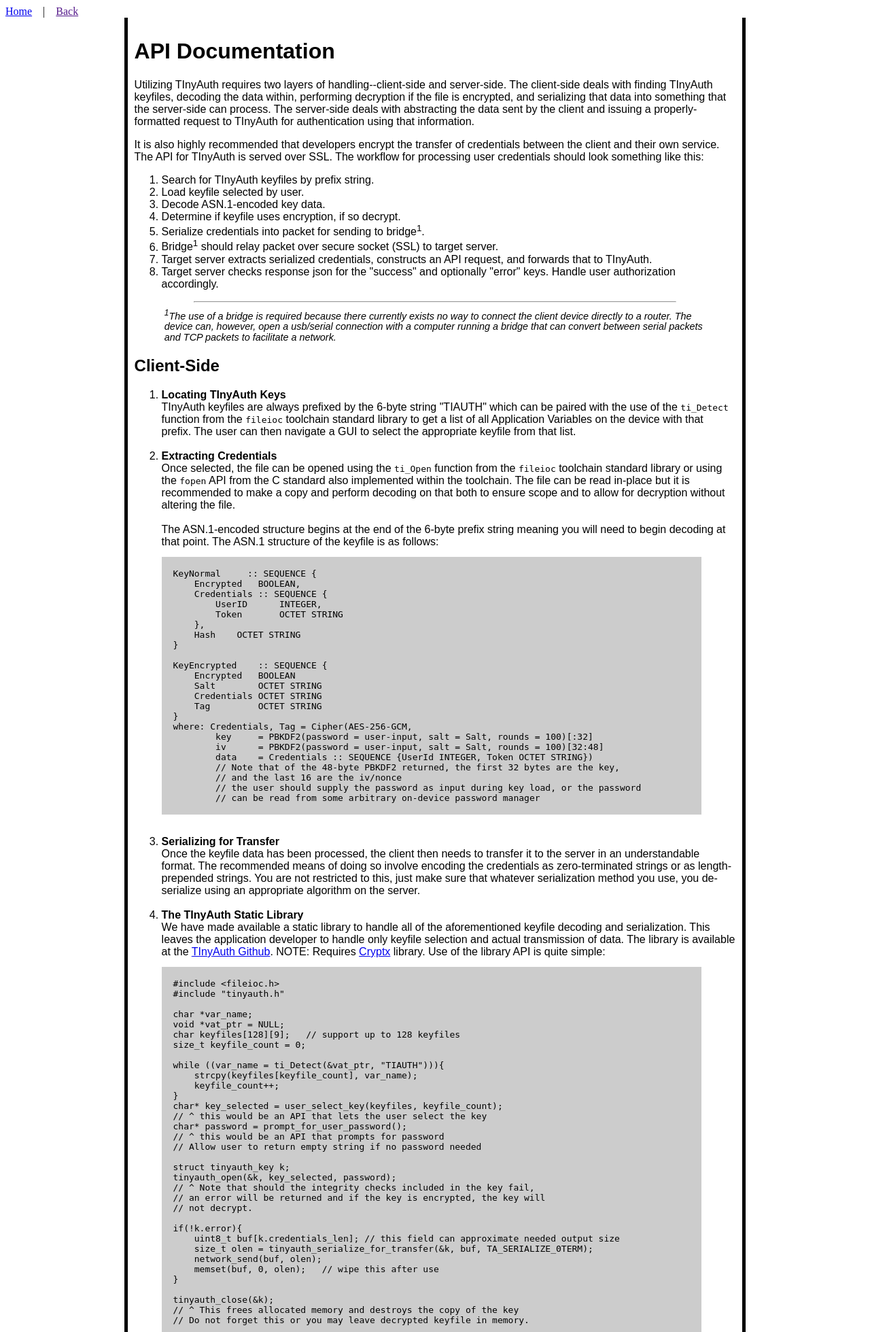
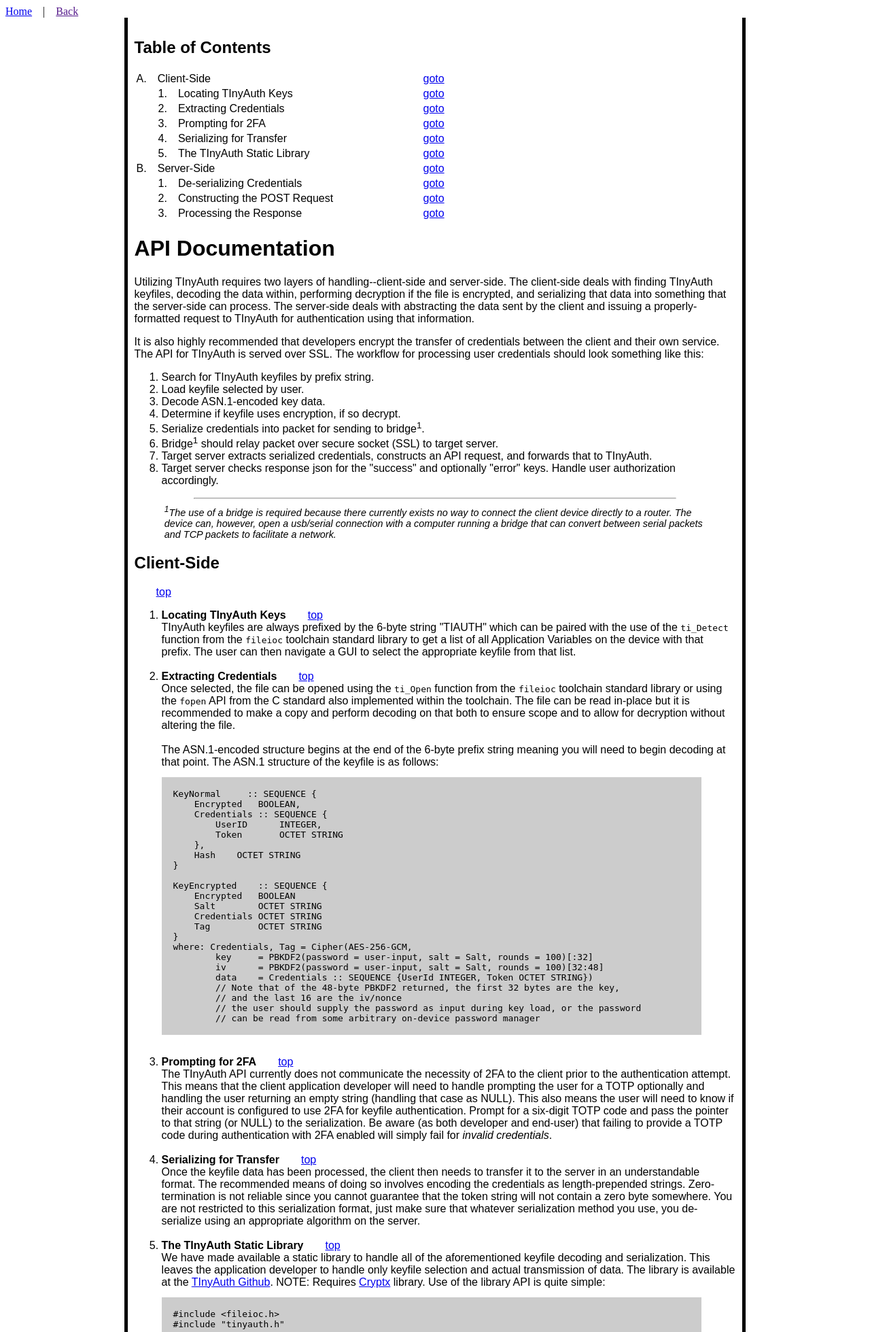
Before and after one commit to acagliano/tinyauth, a PHP site: page /portions/api.php in a window 1280 px wide. Shown: the top 1959 px of the page at 68% size. Run offline with PHP 8.4, Linux system fonts and the light colour scheme.

Commit message:
api changes, add otp handling

```diff
--- a/index.php
+++ b/index.php
@@ -18,7 +18,7 @@
             #content>div>.title{color:goldenrod; font-weight:bold; font-size:120%; margin-bottom:5px;}
             #content>div>p {margin:0 10px;}
             #content>#content-demo {width:60%; height:auto!important; display:block; margin:auto;}
-            #content>#content-exp-keygen {position:absolute; right:45%; top:10%; width:40%;}
+            #content>#content-exp-keygen {position:absolute; right:50%; top:7%; width:40%;}
             #content>#content-exp-easy {position:absolute; right:50%; bottom:3%; width:45%;}
             #content>#content-exp-devs {position:absolute; right:2%; bottom:10%; width:28%;}
             #content>#content-exp-analytics {position:absolute; right:2%; top:5%; width:18%;}
--- a/portions/api.php
+++ b/portions/api.php
@@ -13,9 +13,25 @@
             }
         </style>
     </head>
-    <body>
+    <body><a name="top"></a>
         <a href="/">Home</a>&emsp;|&emsp;<a href="<?php echo filter_input(INPUT_SERVER, "HTTP_REFERER", FILTER_SANITIZE_URL); ?>">Back</a>
         <div id="content">
+            <h2>Table of Contents</h2>
+            <table width="60%">
+                <col width="80%" />
+                <col widith="20%" />
+                <tr><td>A.&emsp;Client-Side</td><td><a href="#clientside">goto</a></td></tr>
+                <tr><td>&emsp;&emsp;1.&emsp;Locating TInyAuth Keys</td><td><a href="#locatingkeys">goto</a></td></tr>
+                <tr><td>&emsp;&emsp;2.&emsp;Extracting Credentials</td><td><a href="#extractingcreds">goto</a></td></tr>
+                <tr><td>&emsp;&emsp;3.&emsp;Prompting for 2FA</td><td><a href="#prompting2fa">goto</a></td></tr>
+                <tr><td>&emsp;&emsp;4.&emsp;Serializing for Transfer</td><td><a href="#serializingxfer">goto</a></td></tr>
+                <tr><td>&emsp;&emsp;5.&emsp;The TInyAuth Static Library</td><td><a href="#staticlib">goto</a></td></tr>
+                <tr><td>B.&emsp;Server-Side</td><td><a href="#serverside">goto</a></td></tr>
+                <tr><td>&emsp;&emsp;1.&emsp;De-serializing Credentials</td><td><a href="#deserializing">goto</a></td></tr>
+                <tr><td>&emsp;&emsp;2.&emsp;Constructing the POST Request</td><td><a href="#constructingpost">goto</a></td></tr>
+                <tr><td>&emsp;&emsp;3.&emsp;Processing the Response</td><td><a href="#processingresp">goto</a></td></tr>
+            </table>
+
             <h1>API Documentation</h1>
             <p>Utilizing TInyAuth requires two layers of handling--client-side and server-side. The client-side deals with finding TInyAuth keyfiles, decoding the data within, performing decryption if the file is encrypted, and serializing that data into something that the server-side can process. The server-side deals with abstracting the data sent by the client and issuing a properly-formatted request to TInyAuth for authentication using that information.</p>
             <p>It is also highly recommended that developers encrypt the transfer of credentials between the client and their own service. The API for TInyAuth is served over SSL. The workflow for processing user credentials should look something like this:
@@ -32,14 +48,14 @@
             </p>
             <hr width="80%;" />
             <p style="font-style:italic; font-size:90%; width:90%; margin:auto;"><sup>1</sup>The use of a bridge is required because there currently exists no way to connect the client device directly to a router. The device can, however, open a usb/serial connection with a computer running a bridge that can convert between serial packets and TCP packets to facilitate a network.</p>
-            <h2>Client-Side</h2>
+            <a name="clientside"></a><h2>Client-Side</h2>&emsp;&emsp;<a href="#top">top</a>
             <ol>
                 <li>
-                    <span class="heading">Locating TInyAuth Keys</span><br />
+                    <span class="heading"><a name="locatingkeys"></a>Locating TInyAuth Keys</span>&emsp;&emsp;<a href="#top">top</a><br />
                     TInyAuth keyfiles are always prefixed by the 6-byte string &quot;TIAUTH&quot; which can be paired with the use of the <span style="font-family:monospace;">ti_Detect</span> function from the <span style="font-family:monospace;">fileioc</span> toolchain standard library to get a list of all Application Variables on the device with that prefix. The user can then navigate a GUI to select the appropriate keyfile from that list.
                 </li><br />
                 <li>
-                    <span class="heading">Extracting Credentials</span><br />
+                    <span class="heading"><a name="extractingcreds"></a>Extracting Credentials</span>&emsp;&emsp;<a href="#top">top</a><br />
                     Once selected, the file can be opened using the <span style="font-family:monospace;">ti_Open</span> function from the <span style="font-family:monospace;">fileioc</span> toolchain standard library or using the <span style="font-family:monospace;">fopen</span> API from the C standard also implemented within the toolchain. The file can be read in-place but it is recommended to make a copy and perform decoding on that both to ensure scope and to allow for decryption without altering the file.<br /><br />
                     The ASN.1-encoded structure begins at the end of the 6-byte prefix string meaning you will need to begin decoding at that point. The ASN.1 structure of the keyfile is as follows:<br />
                     <pre>
@@ -67,12 +83,17 @@ where: Credentials, Tag = Cipher(AES-256-GCM,
         // the user should supply the password as input during key load, or the password
         // can be read from some arbitrary on-device password manager</pre>
                 </li><br />
+                <li>
+                    <span class="heading"><a name="prompting2fa"></a>Prompting for 2FA</span>&emsp;&emsp;<a href="#top">top</a><br />
+                    The TInyAuth API currently does not communicate the necessity of 2FA to the client prior to the authentication attempt. This means that the client application developer will need to handle prompting the user for a TOTP optionally and handling the user returning an empty string (handling that case as NULL). This also means the user will need to know if their account is configured to use 2FA for keyfile authentication. Prompt for a six-digit TOTP code and pass the pointer to that string (or NULL) to the serialization. Be aware (as both developer and end-user) that failing to provide a TOTP code during authentication with 2FA enabled will simply fail for <span style="font-style:italic;">invalid credentials</span>.
+                </li><br />
+
                  <li>
-                    <span class="heading">Serializing for Transfer</span><br />
-                    Once the keyfile data has been processed, the client then needs to transfer it to the server in an understandable format. The recommended means of doing so involve encoding the credentials as zero-terminated strings or as length-prepended strings. You are not restricted to this, just make sure that whatever serialization method you use, you de-serialize using an appropriate algorithm on the server.
+                    <span class="heading"><a name="serializingxfer"></a>Serializing for Transfer</span>&emsp;&emsp;<a href="#top">top</a><br />
+                    Once the keyfile data has been processed, the client then needs to transfer it to the server in an understandable format. The recommended means of doing so involves encoding the credentials as length-prepended strings. Zero-termination is not reliable since you cannot guarantee that the token string will not contain a zero byte somewhere. You are not restricted to this serialization format, just make sure that whatever serialization method you use, you de-serialize using an appropriate algorithm on the server.
                 </li><br />
                 <li>
-                    <span class="heading">The TInyAuth Static Library</span><br />
+                    <span class="heading"><a name="staticlib"></a>The TInyAuth Static Library</span>&emsp;&emsp;<a href="#top">top</a><br />
                     We have made available a static library to handle all of the aforementioned keyfile decoding and serialization. This leaves the application developer to handle only keyfile selection and actual transmission of data. The library is available at the <a href="https://github.com/acagliano/tinyauth/tree/ccbe57e3f7f2c0c0cde1baea2d3f2b1c51b617c3/client-library" target="_blank">TInyAuth Github</a>. NOTE: Requires <a href="https://github.com/acagliano/cryptx">Cryptx</a> library. Use of the library API is quite simple:
                     <pre>
 #include &lt;fileioc.h&gt;
@@ -91,7 +112,7 @@ char* key_selected = user_select_key(keyfiles, keyfile_count);
 // ^ this would be an API that lets the user select the key
 char* password = prompt_for_user_password();
 // ^ this would be an API that prompts for password
-// Allow user to return empty string if no password needed
+// return NULL if no password entered
 
 struct tinyauth_key k;
 tinyauth_open(&k, key_selected, password);
@@ -100,8 +121,12 @@ tinyauth_open(&k, key_selected, password);
 // not decrypt.
 
 if(!k.error){
-    uint8_t buf[k.credentials_len]; // this field can approximate needed output size
-    size_t olen = tinyauth_serialize_for_transfer(&k, buf, TA_SERIALIZE_0TERM);
+    uint8_t buf[k.credentials_len + 9]; // this field can approximate needed output size
+    char otp[7];
+    prompt_for_otp(otp);
+    // ^ allow user to supply OTP for 2FA
+    // return NULL if no OTP entered
+    size_t olen = tinyauth_serialize_for_transfer(&k, otp, buf);
     network_send(buf, olen);
     memset(buf, 0, olen);   // wipe this after use
 }
@@ -111,33 +136,70 @@ tinyauth_close(&k);
 // Do not forget this or you may leave decrypted keyfile in memory.</pre>
                 </li>
             </ol><br />
-            <h2>Server-Side</h2>
-            <p>Use of TInyAuth on the server-side is even simpler. Once you deserialize the credentials you can send a POST request to TInyAuth with the credentials supplied as parameters. There are three parameters required:</p>
-            <ul>
-                <li>user:&emsp;should contain the numerical ID of the user who owns the token to follow</li>
-                <li>token:&emsp;should contain the raw data of the user&apos;s authentication token</li>
-                <li>origin:&emsp;should contain the IP address of the host supplying the credentials</li>
-            </ul>
-            <p>As an alternative to the &quot;origin&quot; field specified above you may set the &quot;X-Forwarded-For&quot; header in your request. If this is specified, it will override the origin parameter of the request (which may in this case be omitted). Note that if you want to allow our Service to perform rate limiting against clients, the X-Forwarded-For header is required.</p>
-            <p>Note that both the user and token fields, as well as either the X-Forwarded-For header or origin field are required for the query to be accepted. Also be advised that all queries are sanitized and validated via appropriate input filters. Here is some code demonstrating how to pack user credentials into a valid POST request, in Python.</p>
-            <pre>
+            <a name="serverside"></a><h2>Server-Side</h2>&emsp;&emsp;<a href="#top">top</a>
+            <p>Use of TInyAuth on the server-side is even simpler.
+
+            <ol>
+                <li><span class="heading"><a name="deserializing"></a>De-serializing Credentials</span>&emsp;&emsp;<a href="#top">top</a><br />
+                    The first step to this part of the process is to reverse the serialization applied on the client side. This guide assumes you are length-prepending each field of the credentials payload. The first two fields--user id and signature--will always exists. The first field, the TOTP code, may not always be present. The following code written in Python should properly de-serialize the payload.
+                    <pre>
+# assume received data is in 'data' and serialization method is length-prepended
+# deserialize credentials packet (length-prepended)
+
+# get user id
+segment_len = data[0:3]
+data = data[3:]
+if len(data) > segment_len:
+    userid = data[:segment_len]
+    data = data[segment_len:]     # trim
+else: return
+
+# get token
+segment_len = data[0:3]
+data = data[3:]
+if len(data) >= segment_len:
+    token = data[:segment_len]
+    data = data[segment_len:]       # trim
+else: return
+
+# conditional get otp
+otp = ""
+if len(data):
+    segment_len = data[0:3]
+    data = data[3:]
+    if len(data) == segment_len:
+        otp = data[:segment_len]
+    else: return
+# ^ you can wrap size word read in `if` statements as well if you desire</pre>
+                </li>
+
+                <li><span class="heading"><a name="construstingpost"></a>Constructing the POST Request</span>&emsp;&emsp;<a href="#top">top</a><br />
+                Once you deserialize the credentials you can send a POST request to TInyAuth with the credentials supplied as parameters. There are four valid parameters:</p>
+                <ul>
+                    <li>user (required):&emsp;should contain the numerical ID of the user who owns the token to follow</li>
+                    <li>token (required):&emsp;should contain the raw data of the user&apos;s authentication token</li>
+                    <li>otp (conditional):&emsp;should contain a one-time passcode provided by a configured TOTP application</li>
+                    <li>origin (conditional):&emsp;should contain the IP address of the host supplying the credentials</li>
+                </ul>
+                <p>NOTE: OTP: This field is required if 2FA for keyfile authentication is turned on in your account 2FA configuration. If it is disabled, this field can be omitted without consequence.</p>
+                <p>NOTE: ORIGIN: As an alternative to the &quot;origin&quot; field specified above you may set the &quot;X-Forwarded-For&quot; header in your request. If this is specified, it will override the origin parameter of the request (which may in this case be omitted). Note that if you want to allow our Service to perform rate limiting against clients, the X-Forwarded-For header is required.</p>
+                <p>Note that both the user and token fields, as well as either the X-Forwarded-For header or origin field are required for the query to be accepted. Also be advised that all queries are sanitized and validated via appropriate input filters. Here is some code demonstrating how to pack user credentials into a valid POST request, in Python.</p>
+                <pre>
 import requests
-
-// assume received data is in 'data' and serialization method is TA_SERIALIZE_OTERM
-
-# deserialize credentials packet
-creds = data.split("\0", maxsplit=1)
-# ^ maxsplit prevents token from mistakenly being split if a byte happens to be 0
-
 # send POST request
 uri = "https://tinyauth.cagstech.com/auth.php"
 response = requests.post(
     uri,
     headers={"X-Forwarded-For":self.addr[0]},
-    params={'user': creds[0], 'token': creds[1], 'origin': self.addr[0]},
+    params={'user': userid, 'token': token, 'otp': otp},
     # self.addr is assumed to be the addr tuple belonging to the client&apos;s socket
-)
+)</pre>
 
+                </li>
+
+                <li><span class="heading"><a name="processingresp"></a>Processing the Response</span>&emsp;&emsp;<a href="#top">top</a><br />
+                The response is an HTTP status code as well as a JSON object. To make matters simple you can interpret a 200 status code as success, a 4XX as an authentication failure, and a 5XX as an error. Alternatively, you can interpret the JSON response to determine exactly what error took place. This is recommended. See the Python code excerpt below.
+                <pre>
 # check response
 if response.json["success"] == True:
     // user authenticated successfully
@@ -146,6 +208,8 @@ else:
     // error string in response.json["error"]
     // if error string unset, credentials were incorrect
     // else, internal error most likely</pre>
+                </li>
+</ol>
     <p>It&apos;s really that simple.</p>
         </div>
     </body>
--- a/portions/login_register.php
+++ b/portions/login_register.php
@@ -45,7 +45,7 @@
                         $email_obj->addTo($email);
                         $email_obj->addContent("text/html", file_get_contents("emails/welcome-msg.dat"));
                         $sendgrid->send($email_obj);
-                        header("Refresh:0");
+                        echo "<meta http-equiv='refresh' content='0'>";
                     } else {
                         $r_errors[] = "Error writing to database.";
                     }
```
Also changed, not shown: auth.php (+16 -3 lines), portions/dashboard.php (+22 -16 lines), 1 other file.
